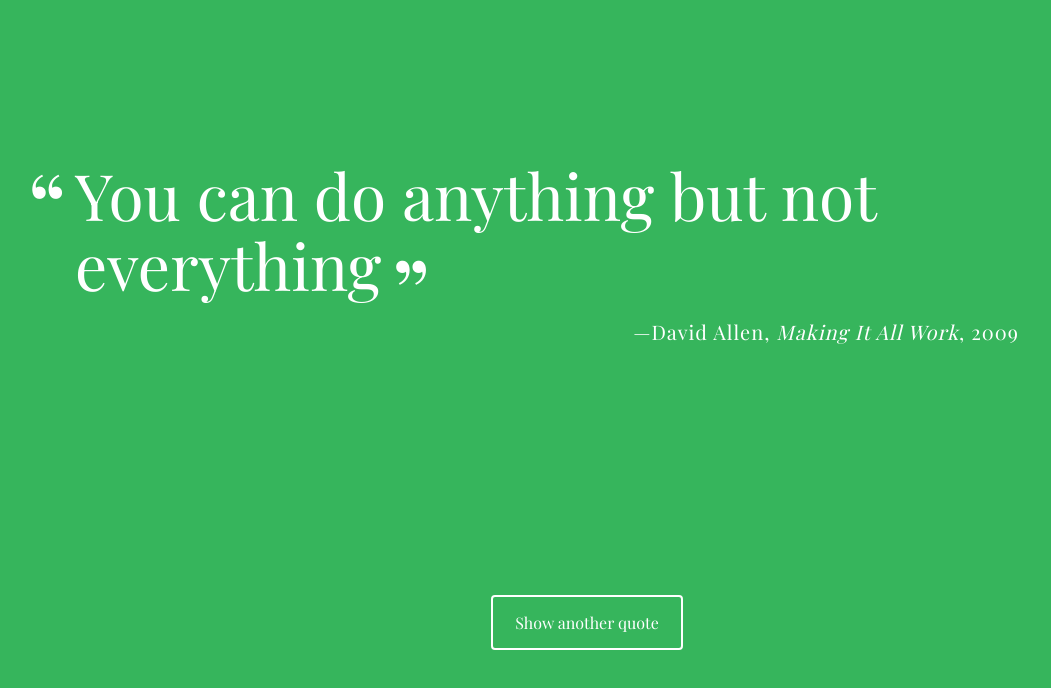
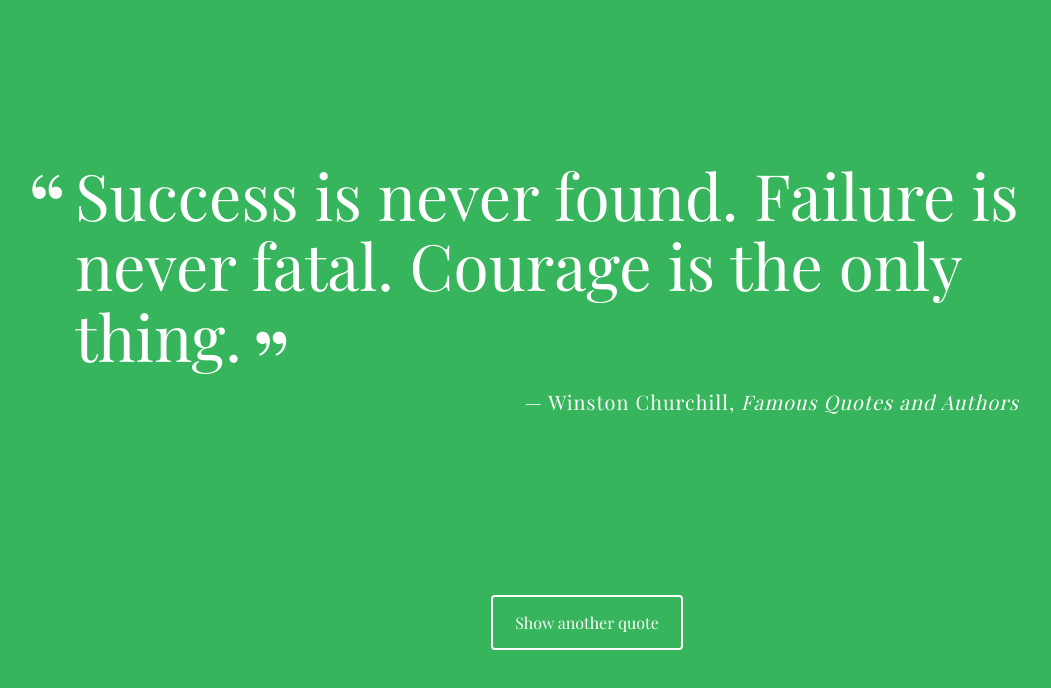
Before and after one commit to KaitlynDodds/Random-Quote-Generator, a plain HTML site: page index.html in a window 1280 px wide. Both pictures are taken after a click on the button "Show another quote". Shown: the whole page, without its empty margins (53-1104 px from the left). Drawn offline with nearby package versions, Linux system fonts and the light colour scheme; a web font is replaced by a local one.

Commit message:
basic project requirement met

```diff
--- a/index.html
+++ b/index.html
@@ -11,8 +11,6 @@
   <div class="container">
 
     <div id="quote-box">
-      <p class="quote">You can do anything but not everything</p>
-      <p class="source">David Allen<span class="citation">Making It All Work</span><span class="year">2009</span></p>
     </div>
 
     <button id="loadQuote">Show another quote</button>
--- a/js/script.js
+++ b/js/script.js
@@ -1,8 +1,9 @@
+'use strict'
 
 // quotes array
 const quotes = [
 	{
-		quote: "he best way to remember your wife's birthday is to forget it once.",
+		quote: "The best way to remember your wife's birthday is to forget it once.",
 		source: "E. Joseph Cossman",
 		citation: "Famous Quotes and Authors",
 		tags: [
@@ -53,6 +54,43 @@ const quotes = [
 ]
 
 
+const getRandomNum = () => {
+	return Math.floor(Math.random() * quotes.length);
+}
+
+
+// select a random quote object from the quotes array
+const getRandomQuote = () => {
+	const randNum = getRandomNum();
+
+	return quotes[randNum];
+}
+
+
+// print random quote to dom
+const printQuote = () => {
+
+	const quote = getRandomQuote();
+
+	function buildSource(q) {
+		let source = "";
+		if (q.citation) {
+			source += `<span class="citation">${q.citation}</span>`
+		} else if (q.year) {
+			source += `<span class="year">${q.year}</span>`
+		}
+		return source;
+	}
+
+	let quoteHTML = `
+	<p class="quote">${quote.quote}</p>
+	<p class="source">
+		${quote.source}${buildSource(quote)}
+	</p>`;
+
+	document.getElementById('quote-box').innerHTML = quoteHTML;
+
+}
 
 
 
```
